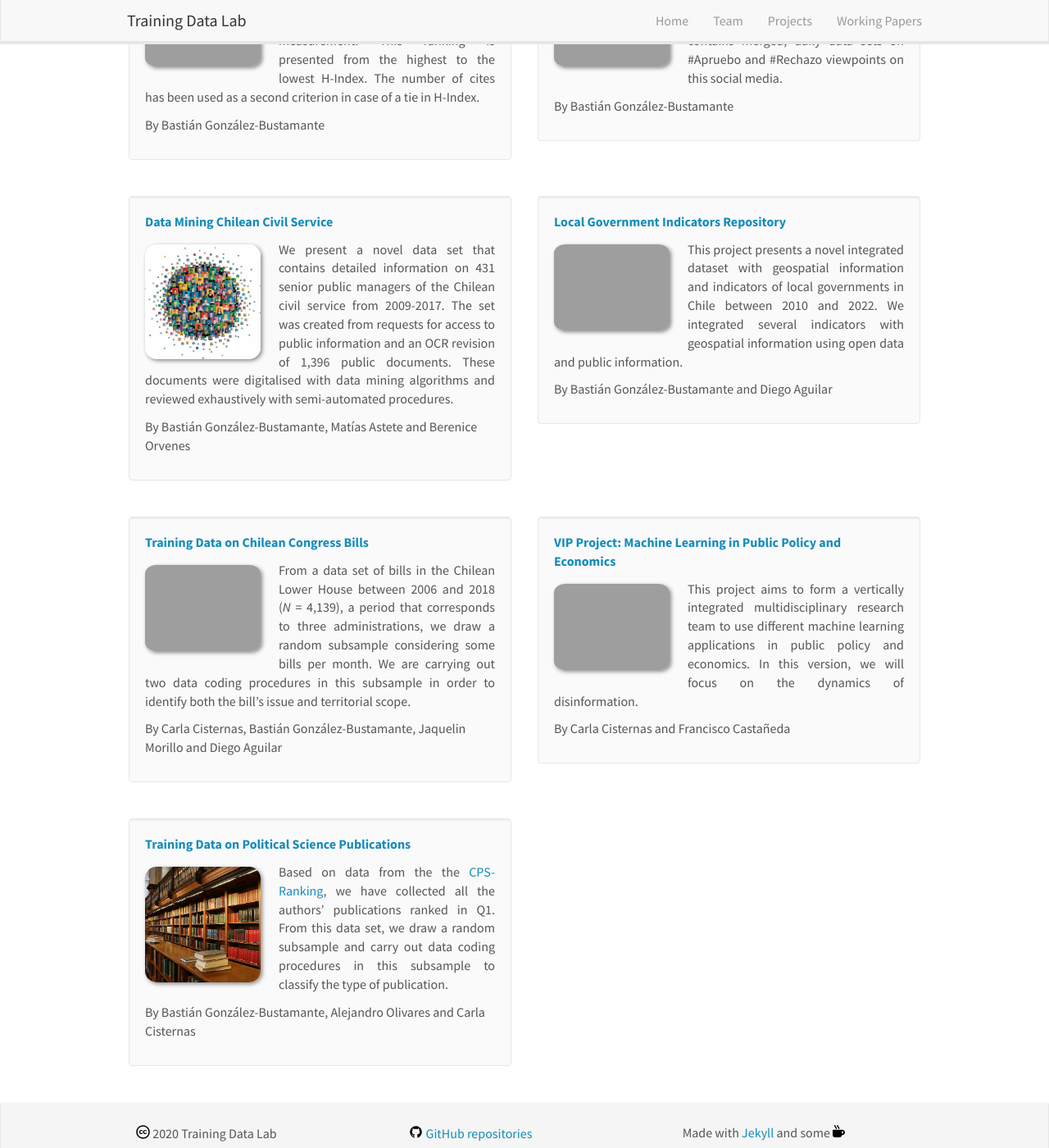
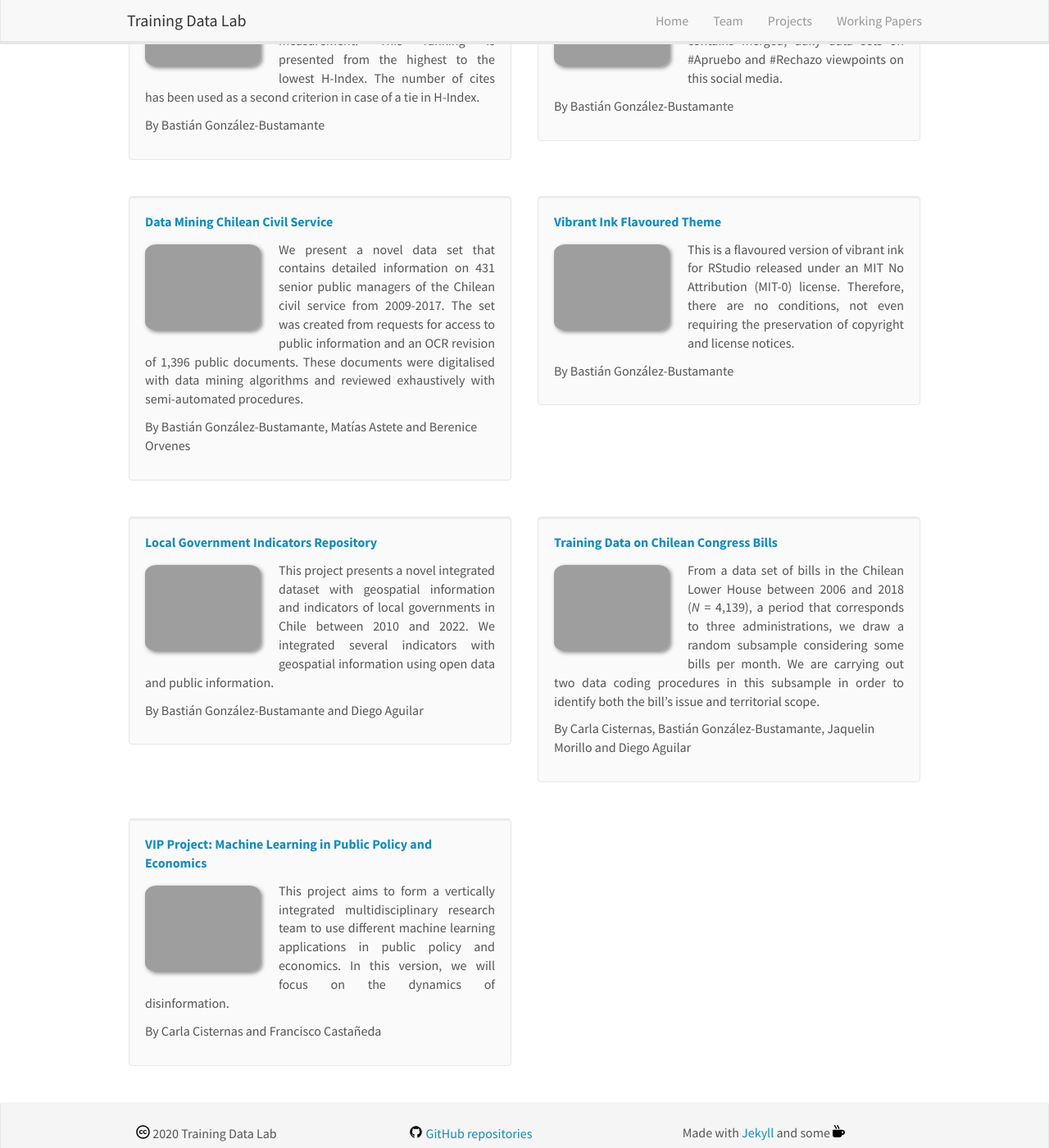
Before and after one commit to training-datalab/old-training-datalab.com, a Jekyll site: the page built from _pages/projects.md, in a window 1280 px wide and 1400 px high, scrolled down 232 px. Shown: the whole window at 82% size. Built offline with Jekyll 4.4.1, drawn with Linux system fonts in a browser that asks for light colours; nearby versions of some CDN libraries.

Commit message:
Update projects.yml

```diff
--- a/_data/projects.yml
+++ b/_data/projects.yml
@@ -19,7 +19,7 @@
   news2:
 
 - title: "Data Mining Chilean Civil Service"
-  image: Civil-Servants.jpg
+  image: civil_servants.jpg
   description: We present a novel data set that contains detailed information on 431 senior public managers of the Chilean civil service from 2009-2017. The set was created from requests for access to public information and an OCR revision of 1,396 public documents. These documents were digitalised with data mining algorithms and reviewed exhaustively with semi-automated procedures.
   authors: Bastián González-Bustamante, Matías Astete and Berenice Orvenes
   link:
@@ -28,8 +28,18 @@
   highlight: 1
   news2:
 
+- title: "Vibrant Ink Flavoured Theme"
+  image: vink_project.png
+  description: This is a flavoured version of vibrant ink for RStudio released under an MIT No Attribution (MIT-0) license. Therefore, there are no conditions, not even requiring the preservation of copyright and license notices.
+  authors: Bastián González-Bustamante
+  link:
+    url: https://training-datalab.com/projects/vibrant-ink-flavoured-theme
+    display: See Project
+  highlight: 1
+  news2:
+
 - title: "Local Government Indicators Repository"
-  image: open_gov_RM.png
+  image: open_gov.png
   description: This project presents a novel integrated dataset with geospatial information and indicators of local governments in Chile between 2010 and 2022. We integrated several indicators with geospatial information using open data and public information.
   authors: Bastián González-Bustamante and Diego Aguilar
   link:
@@ -59,11 +69,11 @@
   news2:
 
 - title: "Training Data on Political Science Publications"
-  image: Library.jpg
+  image: library.jpg
   description: Based on data from the the <a href="https://training-datalab.com/projects/cps-ranking">CPS-Ranking</a>, we have collected all the authors’ publications ranked in Q1. From this data set, we draw a random subsample and carry out data coding procedures in this subsample to classify the type of publication.
   authors: Bastián González-Bustamante, Alejandro Olivares and Carla Cisternas
   link:
     url: https://training-datalab.com/projects/political-science-publications
     display: See Project
-  highlight: 1
+  highlight: 2
   news2:
```
